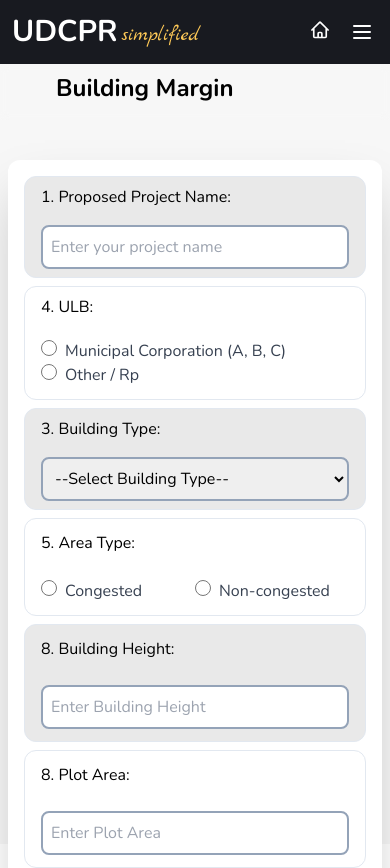
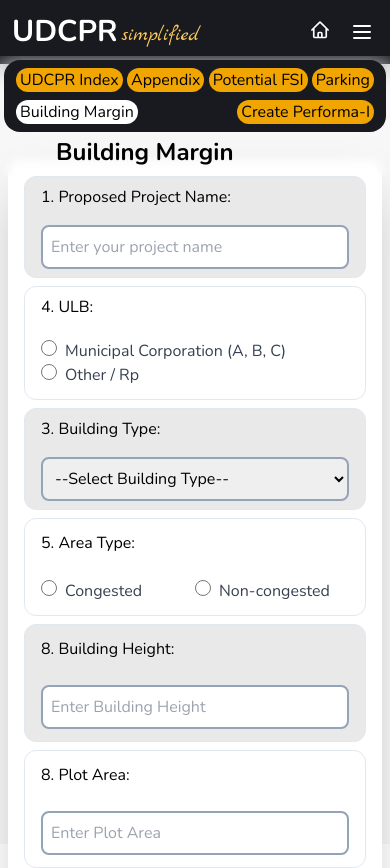
Before and after one commit to caves-infotech/caves-form, a Next.js app in the folder client/: page /form in a window 390 px wide. Shown: the top 868 px of the page. Built offline with nearby package versions, Linux system fonts and the light colour scheme; no server answers.

Commit message:
added topbar in form route

```diff
--- a/client/app/form/Form.jsx
+++ b/client/app/form/Form.jsx
@@ -15,6 +15,7 @@
 import html2canvas from "html2canvas";
 import api from "@/services/axios";
 import Adds from "@/components/Adds";
+import FormsTopbar from "@/components/details/FormsTopbar";
 
 export default function Form() {
   const { state } = useGetContext();
@@ -131,7 +132,7 @@
         isScrolled={isScrolled}
         isSignedinWhenSubmit={isSignedinWhenSubmit}
       />
-
+      <FormsTopbar />
       <VerticalNavbar />
 
 
--- a/client/components/Header.jsx
+++ b/client/components/Header.jsx
@@ -338,9 +338,8 @@
                         Sign Out
                       </Link>
                     ) : (
-                      <Link
+                      <button
                         onClick={handleOpenAndChangeSignin}
-                        href="/"
                         className={` ${
                           isSignin ? " px-2 " : " px-3 "
                         } py-1 bg-[#F0A500] hover:bg-[#ffffff] text-black font-bold rounded flex items-center gap-1`}
@@ -355,7 +354,7 @@
                           <path d="M234-276q51-39 114-61.5T480-360q69 0 132 22.5T726-276q35-41 54.5-93T800-480q0-133-93.5-226.5T480-800q-133 0-226.5 93.5T160-480q0 59 19.5 111t54.5 93Zm246-164q-59 0-99.5-40.5T340-580q0-59 40.5-99.5T480-720q59 0 99.5 40.5T620-580q0 59-40.5 99.5T480-440Zm0 360q-83 0-156-31.5T197-197q-54-54-85.5-127T80-480q0-83 31.5-156T197-763q54-54 127-85.5T480-880q83 0 156 31.5T763-763q54 54 85.5 127T880-480q0 83-31.5 156T763-197q-54 54-127 85.5T480-80Zm0-80q53 0 100-15.5t86-44.5q-39-29-86-44.5T480-280q-53 0-100 15.5T294-220q39 29 86 44.5T480-160Zm0-360q26 0 43-17t17-43q0-26-17-43t-43-17q-26 0-43 17t-17 43q0 26 17 43t43 17Zm0-60Zm0 360Z" />
                         </svg>
                         {isSignin ? "Sign Up" : "Sign In"}
-                      </Link>
+                      </button>
                     )}
                   </li>
                 </ul>
--- /dev/null
+++ b/client/components/details/FormsTopbar.js
@@ -0,0 +1,202 @@
+"use client";
+
+// import Link from "next/link";
+import style from "@/app/style.module.css";
+import { useGetContext } from "@/services/formStateContext";
+
+const FormsTopbar = () => {
+    const { setState, state } = useGetContext();
+    return (
+        <nav
+            className={` w-full z-40 backdrop-blur-md transition-all duration-700 fixed top-14 sm:hidden `}
+        >
+            <div className="container mx-auto">
+                <div
+                    className={
+                        style.colorThree +
+                        " flex items-center justify-center rounded-2xl m-1 p-1"
+                    }
+                >
+                    <ul className={"flex flex-wrap justify-between px-1 mx-1"}>
+                        <li
+                            className={
+                                `${state === 6 ? "bg-white" : style.colorOne} px-1 my-1 transition-all duration-700 rounded-full`
+                            }
+                        >
+                            <button
+                                onClick={() => setState(6)}
+                                className="hover:text-slate-700"
+                            >
+                                UDCPR Index
+                            </button>
+                        </li>
+                        <li
+                            className={
+                                `${state === 5 ? "bg-white" : style.colorOne} px-1 my-1 transition-all duration-700 rounded-full`
+
+                            }
+                        >
+                            <button
+                                onClick={() => setState(5)}
+                                className="hover:text-slate-700"
+                            >
+                                Appendix
+                            </button>
+                        </li>
+                        <li
+                            className={
+                                `${state === 2 ? "bg-white" : style.colorOne} px-1 my-1 transition-all duration-700 rounded-full`
+
+                            }
+                        >
+                            <button
+                                onClick={() => setState(2)}
+                                className="hover:text-slate-700"
+                            >
+                                Potential FSI
+                            </button>
+                        </li>
+                        <li
+                            className={
+                                `${state === 3 ? "bg-white" : style.colorOne} px-1 my-1 transition-all duration-700 rounded-full`
+
+                            }
+                        >
+                            <button
+                                onClick={() => setState(3)}
+                                className="hover:text-slate-700"
+                            >
+                                Parking
+                            </button>
+                        </li>
+                        <li
+                            className={
+                                `${state === 4 ? "bg-white" : style.colorOne} px-1 my-1 transition-all duration-700 rounded-full`
+
+                            }
+                        >
+                            <button
+                                onClick={() => setState(4)}
+                                className="hover:text-slate-700"
+                            >
+                                Building Margin
+                            </button>
+                        </li>
+                        <li
+                            className={
+                                `${state === 1 ? "bg-white" : style.colorOne} px-1 my-1 transition-all duration-700 rounded-full`
+
+                            }
+                        >
+                            <button
+                                onClick={() => setState(1)}
+                                className="hover:text-slate-700"
+                            >
+                                Create Performa-I
+                            </button>
+                        </li>
+
+                        {/* <li
+              className={
+                style.colorOne +
+                "  w-[48%] p-1 transition-all duration-700 rounded-md my-1 " +
+                `${isScrolled ? " " : " rounded-xl my-2 py-16"}`
+              }
+            >
+              <Link
+                href="/form"
+                onClick={() => setState(4)}
+                className="hover:text-slate-700"
+              >
+                Building Height
+              </Link>
+            </li> */}
+                    </ul>
+                </div>
+
+                {/* <div className="hidden sm:flex md:hidden lg:flex">
+          <ul
+            className={
+              style.colorOne +
+              " flex flex-row justify-center space-x-10 py-5 text-xl font-bold rounded-full xl:mx-32 w-screen"
+            }
+          >
+            <li>
+              <Link
+                href="/form"
+                onClick={() => setState(5)}
+                className="hover:text-slate-700"
+              >
+                Appendix
+              </Link>
+            </li>
+            <li className="hidden sm:flex">|</li>
+
+            <li>
+              <Link
+                href="/form"
+                onClick={() => setState(6)}
+                className="hover:text-slate-700"
+              >
+                UDCPR Index
+              </Link>
+            </li>
+
+            <li className="hidden sm:flex">|</li>
+            <li>
+              <Link
+                href="/form"
+                onClick={() => setState(2)}
+                className="hover:text-slate-700"
+              >
+                Potential FSI
+              </Link>
+            </li>
+            <li className="hidden sm:flex">|</li>
+            <li>
+              <Link
+                href="/form"
+                onClick={() => setState(3)}
+                className="hover:text-slate-700"
+              >
+                Parking
+              </Link>
+            </li>
+            <li className="hidden sm:flex">|</li>
+            <li>
+              <Link
+                href="/form"
+                onClick={() => setState(4)}
+                className="hover:text-slate-700"
+              >
+                Building Height
+              </Link>
+            </li>
+            <li className="hidden sm:flex">|</li>
+            <li>
+              <Link
+                href="/form"
+                onClick={() => setState(4)}
+                className="hover:text-slate-700"
+              >
+                Building Margin
+              </Link>
+            </li>
+            <li className="hidden sm:flex">|</li>
+            <li>
+              <Link
+                href="/form"
+                onClick={() => setState(1)}
+                className="hover:text-slate-700"
+              >
+                Create Performa-I
+              </Link>
+            </li>
+          </ul>
+        </div> */}
+            </div>
+        </nav>
+    );
+};
+
+export default FormsTopbar;
--- a/client/components/details/Heading.jsx
+++ b/client/components/details/Heading.jsx
@@ -4,7 +4,7 @@
       isVerticalNavbarOpen
         ? " sm:left-64 "
         : " sm:left-24 "
-    }  fixed top-14  backdrop-blur-sm py-4 w-full`}
+    }  fixed sm:top-14 top-32 backdrop-blur-sm sm:py-4 py-2 w-full`}
     >
       <h2 className=" text-2xl mx-2 ml-9 sm:ml-4 font-bold px-5">{text} </h2>
     </div>
--- a/client/components/details/Sidebar.jsx
+++ b/client/components/details/Sidebar.jsx
@@ -28,10 +28,10 @@
     <>
       {isSignedIn && (
         <>
-          <div className="fixed sm:hidden">
+          <div className="fixed  sm:hidden">
             <button
               onClick={toggleSidebar}
-              className="p-1 fixed top-[73px] left-4 z-50 "
+              className="p-1 fixed top-[135px] left-4 z-50 "
             >
               <svg
                 className="w-6 h-6"
@@ -57,7 +57,7 @@
             ></div>
 
             <div
-              className={`fixed mt-12 left-0 top-0 w-64 h-full bg-white shadow-lg transform transition-transform duration-300 z-50 ${
+              className={`fixed mt-12 left-0 w-64 h-full bg-white shadow-lg transform transition-transform duration-300 z-50 ${
                 isSidebarOpen ? "translate-x-0" : "-translate-x-full"
               }`}
             >
```
